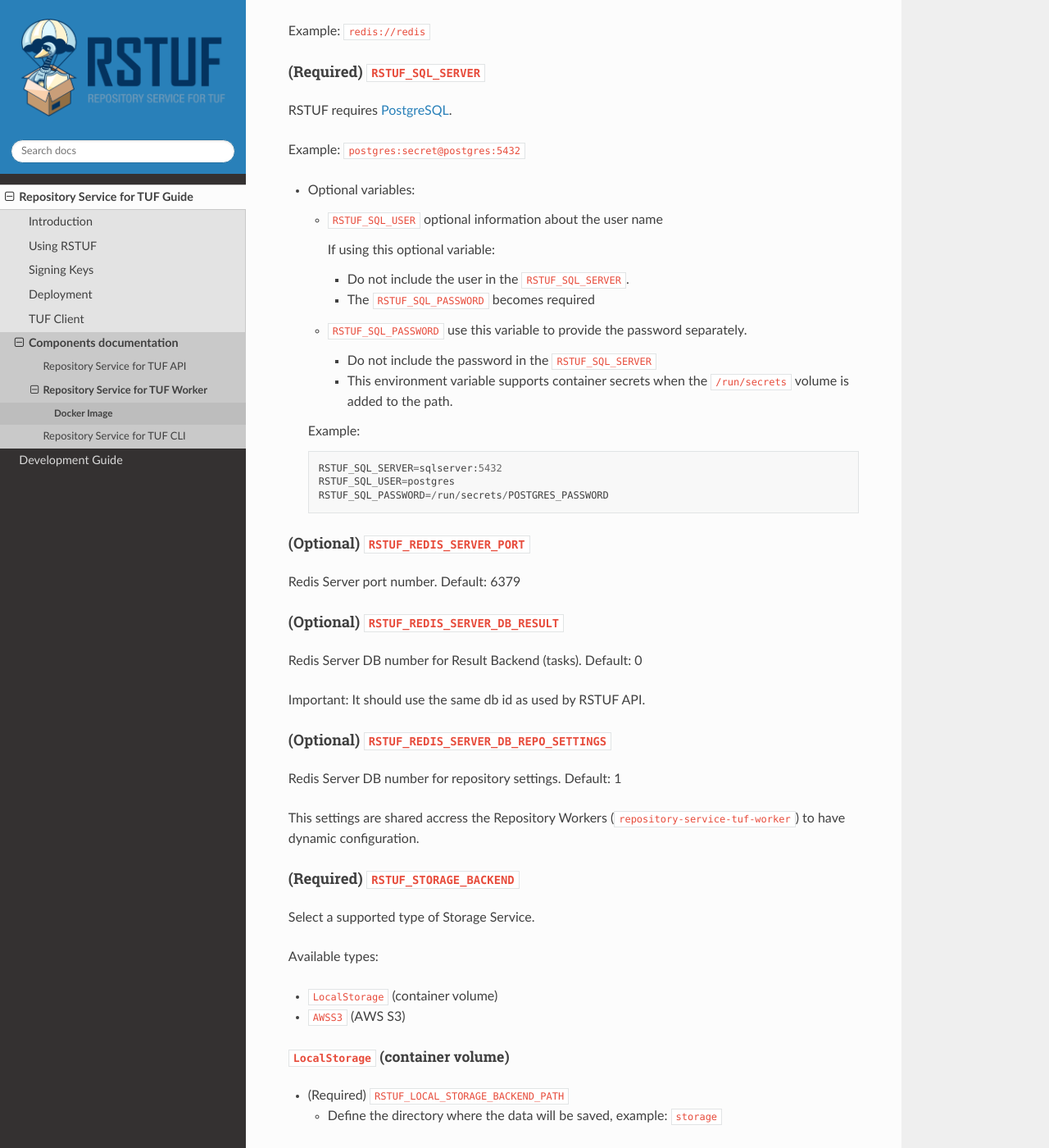
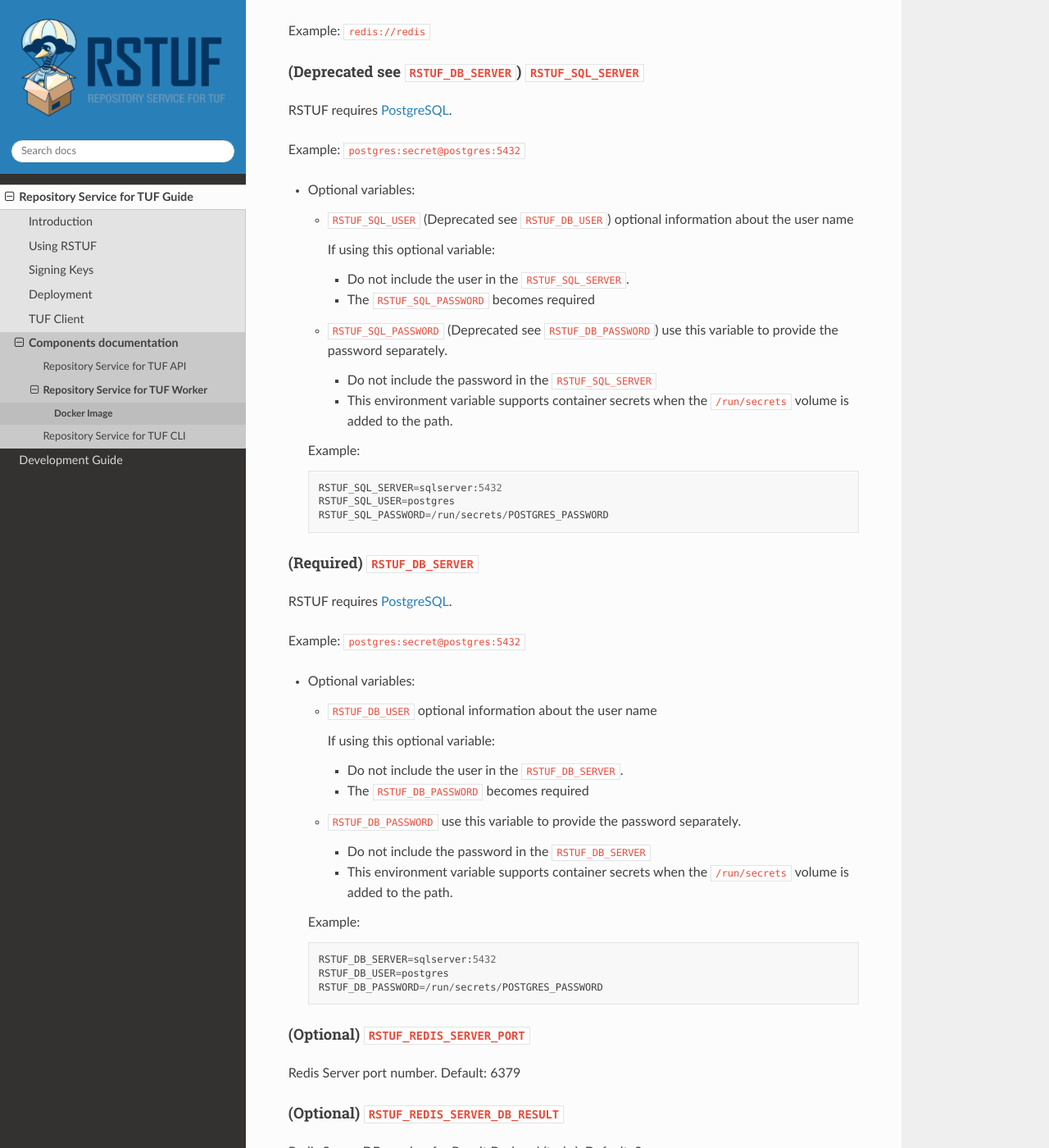
Before and after one commit to repository-service-tuf/repository-service-tuf, a Sphinx documentation site: the page built from docs/source/guide/repository-service-tuf-worker/Docker_README.md, in a window 1280 px wide and 1400 px high, scrolled down 1564 px. Shown: the whole window at 82% size. Built offline with Sphinx 7.4.7 and the Read the Docs theme 2.0.0, drawn with Linux system fonts in a browser that asks for light colours; some of the changed text lies outside the part shown.

Commit message:
chore: sync git submodules and docs

````diff
--- a/docs/source/guide/repository-service-tuf-worker/Docker_README.md
+++ b/docs/source/guide/repository-service-tuf-worker/Docker_README.md
@@ -43,7 +43,7 @@ docker run --env="RSTUF_STORAGE_BACKEND=LocalStorage" \
     --env="RSTUF_LOCAL_STORAGE_BACKEND_PATH=/metadata" \
     --env="RSTUF_BROKER_SERVER=guest:guest@rabbitmq:5672" \
     --env="RSTUF_REDIS_SERVER=redis://redis" \
-    --env="RSTUF_SQL_SERVER=postgresql://postgres:secret@postgres:5432" \
+    --env="RSTUF_DB_SERVER=postgresql://postgres:secret@postgres:5432" \
     ghcr.io/repository-service-tuf/repository-service-tuf-worker:latest \
 ```
 
@@ -68,7 +68,7 @@ The result backend must to be compatible with Celery. See
 
 Example: `redis://redis`
 
-#### (Required) `RSTUF_SQL_SERVER`
+#### (Deprecated see `RSTUF_DB_SERVER`) `RSTUF_SQL_SERVER`
 
 RSTUF requires [PostgreSQL](https://www.postgresql.org).
 
@@ -76,13 +76,14 @@ Example: `postgres:secret@postgres:5432`
 
 * Optional variables:
 
-  * `RSTUF_SQL_USER` optional information about the user name
+  * `RSTUF_SQL_USER` (Deprecated see `RSTUF_DB_USER`) optional information
+    about the user name
 
     If using this optional variable:
     - Do not include the user in the `RSTUF_SQL_SERVER`.
     - The `RSTUF_SQL_PASSWORD` becomes required
 
-  * `RSTUF_SQL_PASSWORD` use this variable to provide the password separately.
+  * `RSTUF_SQL_PASSWORD` (Deprecated see `RSTUF_DB_PASSWORD`) use this variable to provide the password separately.
     - Do not include the password in the `RSTUF_SQL_SERVER`
     - This environment variable supports container secrets when the `/run/secrets`
       volume is added to the path.
@@ -92,6 +93,32 @@ Example: `postgres:secret@postgres:5432`
   RSTUF_SQL_SERVER=sqlserver:5432
   RSTUF_SQL_USER=postgres
   RSTUF_SQL_PASSWORD=/run/secrets/POSTGRES_PASSWORD
+  ```
+
+#### (Required) `RSTUF_DB_SERVER`
+
+RSTUF requires [PostgreSQL](https://www.postgresql.org).
+
+Example: `postgres:secret@postgres:5432`
+
+* Optional variables:
+
+  * `RSTUF_DB_USER` optional information about the user name
+
+    If using this optional variable:
+    - Do not include the user in the `RSTUF_DB_SERVER`.
+    - The `RSTUF_DB_PASSWORD` becomes required
+
+  * `RSTUF_DB_PASSWORD` use this variable to provide the password separately.
+    - Do not include the password in the `RSTUF_DB_SERVER`
+    - This environment variable supports container secrets when the `/run/secrets`
+      volume is added to the path.
+
+  Example:
+  ```
+  RSTUF_DB_SERVER=sqlserver:5432
+  RSTUF_DB_USER=postgres
+  RSTUF_DB_PASSWORD=/run/secrets/POSTGRES_PASSWORD
   ```
 
 #### (Optional) `RSTUF_REDIS_SERVER_PORT`
````
